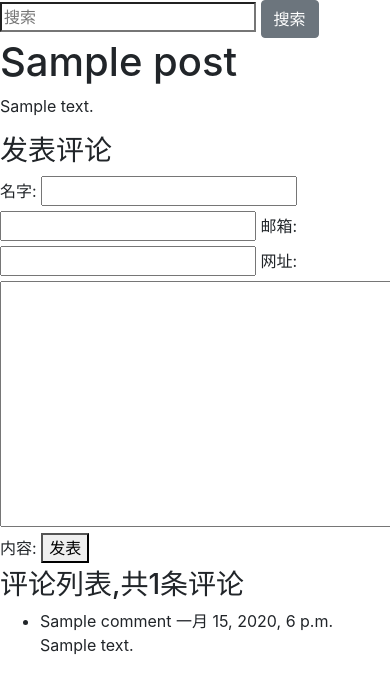
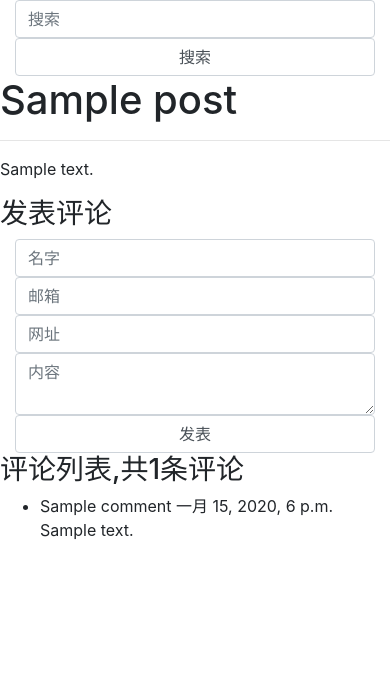
Before and after one commit to justphantom/hhxdjango, a Django app: page /post/1 in a window 390 px wide; the page is wider, and only the part inside the window is pictured. Shown: the top 694 px of that part. Run offline with Django 3.2, Linux system fonts and the light colour scheme; tables that the repository leaves empty hold one stand-in row (values such as "Sample post"); some libraries are stand-ins or nearby versions.

Commit message:
样式修改

```diff
--- a/templates/base.html
+++ b/templates/base.html
@@ -5,8 +5,9 @@
 <head>
     <meta charset="UTF-8">
     <meta name="viewport" content="width=device-width, initial-scale=1"/>
+    {#    <link rel="stylesheet" href="{% static 'css/pure-min.css' %}">#}
     {#    <link rel="stylesheet" href="{% static 'css/main.css' %}">#}
-    <link rel="stylesheet" href="{% static 'css/highlight.min.css' %}">
+    {#    <link rel="stylesheet" href="{% static 'css/highlight.min.css' %}">#}
     <link rel="stylesheet" href="{% static 'css/bootstrap.min.css' %}">
     {#    <script src="{% static 'js/highlight.min.js' %}"></script>#}
     {#    <script src="{% static 'js/highlightjs-line-numbers.min.js' %}"></script>#}
@@ -16,16 +17,18 @@
 <body>
 {% if messages %}
     {% for message in messages %}
-        <div>
+        <div class="alert">
             {{ message }}
         </div>
     {% endfor %}
 {% endif %}
-<form role="search" method="post" id="searchform" action="{% url 'blog:search' %}">
-    {% csrf_token %}
-    <input type="search" name="q" placeholder="搜索" required class="">
-    <button type="submit" class="btn btn-secondary">搜索</button>
-</form>
+<div class="col-md-6">
+    <form role="search" method="post" id="searchform" action="{% url 'blog:search' %}">
+        {% csrf_token %}
+        <input type="search" name="q" placeholder="搜索" required class="form-control">
+        <button type="submit" class="form-control">搜索</button>
+    </form>
+</div>
 <main class="text-body">
     {% block main %}
     {% endblock main %}
--- a/templates/blog/detail.html
+++ b/templates/blog/detail.html
@@ -3,16 +3,15 @@
 {% block main %}
     <article>
         <h1>{{ post.title }}</h1>
+        <hr>
         {{ post.body|safe }}
     </article>
     <script>
-        {#hljs.initHighlightingOnLoad();#}
-        {#hljs.initLineNumbersOnLoad();#}
         document.title = "{{ post.title }}";
     </script>
     <h3>发表评论</h3>
     {% show_comment_form post %}
-    <div class="comment_list">
+    <div class="pure-u">
         {% show_comments post %}
     </div>
 {% endblock main %}
--- a/templates/comments/inclusions/_form.html
+++ b/templates/comments/inclusions/_form.html
@@ -1,26 +1,18 @@
-<form action="{% url 'comments:comment' post.pk %}" method="post" class="comment-form">
+<form action="{% url 'comments:comment' post.pk %}" method="post" class="pure-form">
     {% csrf_token %}
-    <div class="row">
-        <div class="col-md-4">
-            <label for="{{ form.name.id_for_label }}">{{ form.name.label }}:</label>
-            {{ form.name }}
-            {{ form.name.errors }}
-        </div>
-        <div class="col-md-4">
-            {{ form.email }}
-            <label for="{{ form.email.id_for_label }}">{{ form.email.label }}:</label>
-            {{ form.email.errors }}
-        </div>
-        <div class="col-md-4">
-            {{ form.url }}
-            <label for="{{ form.url.id_for_label }}">{{ form.url.label }}:</label>
-            {{ form.url.errors }}
-        </div>
-        <div class="col-md-12">
-            {{ form.text }}
-            <label for="{{ form.text.id_for_label }}">{{ form.text.label }}:</label>
-            {{ form.text.errors }}
-            <button type="submit" class="comment-btn">发表</button>
-        </div>
+    <div class="col-md-5">
+        <input class="form-control" type="text" placeholder="{{ form.name.label }}" name="name"
+               id="{{ form.name.id_for_label }}">
+        {{ form.name.errors }}
+        <input class="form-control" type="email" placeholder="{{ form.email.label }}" name="email"
+               id="{{ form.email.id_for_label }}">
+        {{ form.email.errors }}
+        <input class="form-control" type="url" placeholder="{{ form.url.label }}" name="url"
+               id="{{ form.url.id_for_label }}">
+        {{ form.url.errors }}
+        <textarea class="form-control" type="text" placeholder="{{ form.text.label }}" name="text"
+                  id="{{ form.text.id_for_label }}"></textarea>
+        {{ form.text.errors }}
+        <button type="submit" class="form-control">发表</button>
     </div>
 </form>
```
Also changed, not shown: static/css/pure-min.css (added).
